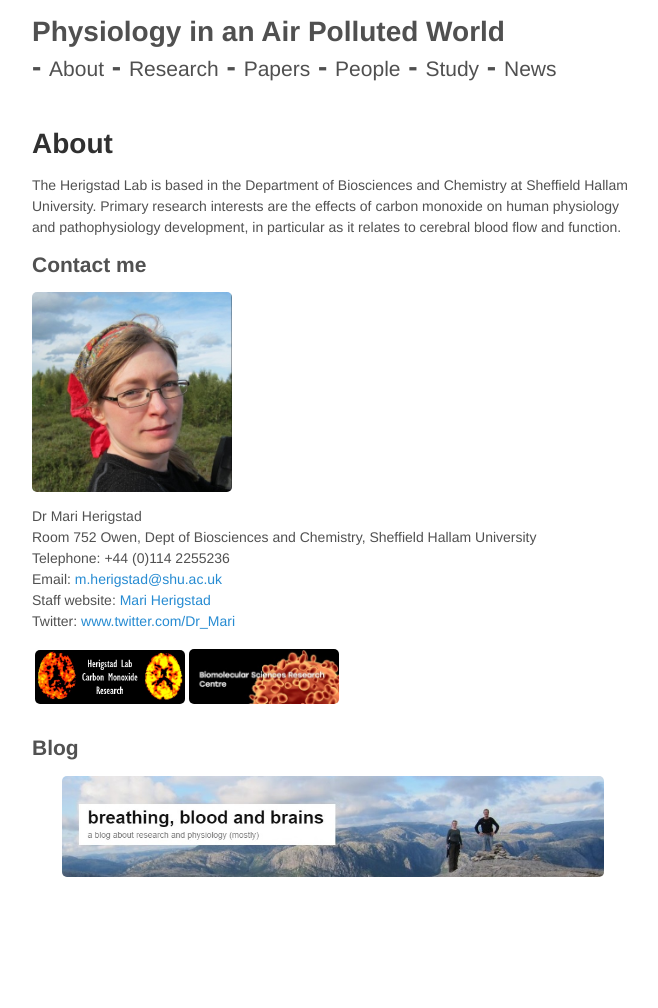
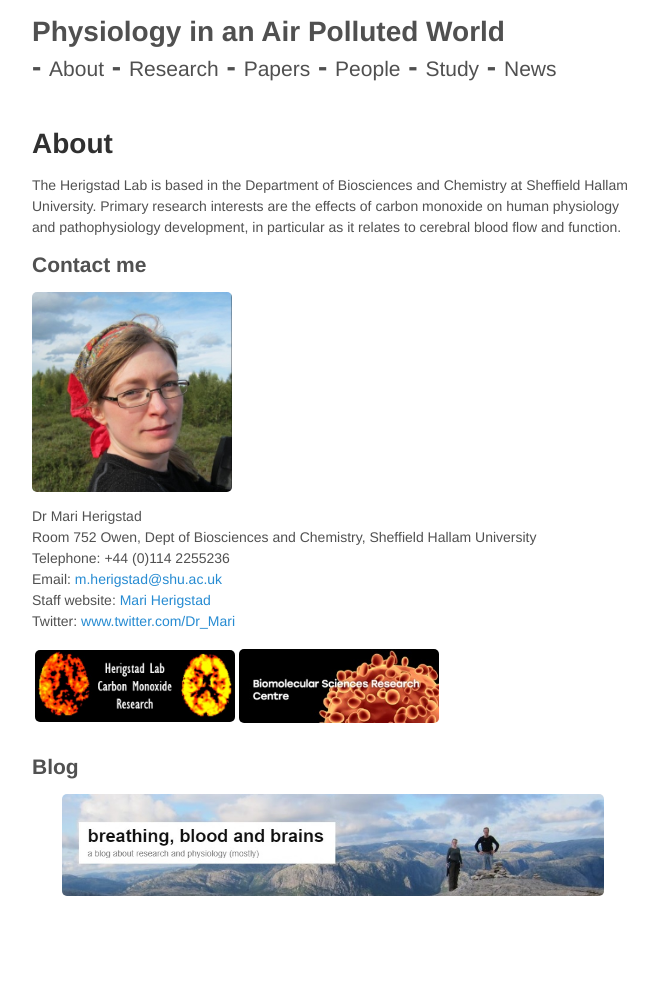
Before and after one commit to mariherigstad/mariherigstad.github.io, a Jekyll site: the page built from about.md, in a window 1280 px wide. Shown: the whole page, without its empty margins (307-965 px from the left). Built offline with Jekyll 4.4.1, drawn with Linux system fonts in a browser that asks for light colours.

Commit message:
Update about.md

```diff
--- a/about.md
+++ b/about.md
@@ -19,8 +19,8 @@
 <p align="middle">
 <table>
   <tr>
-    <td><img src="/assets/lab_logo.jpg" alt="Herigstad Lab" align="middle" style="width: 150px;" /> </td>
-    <td> <img src="/assets/BMRC_logo.jpg" alt="BMRC" align="middle" style="width: 150px;" /> </td>
+    <td><img src="/assets/lab_logo.jpg" alt="Herigstad Lab" align="middle" style="width: 200px;" /> </td>
+    <td> <img src="/assets/BMRC_logo.jpg" alt="BMRC" align="middle" style="width: 200px;" /> </td>
   </tr>
 </table>
 </p>
```
